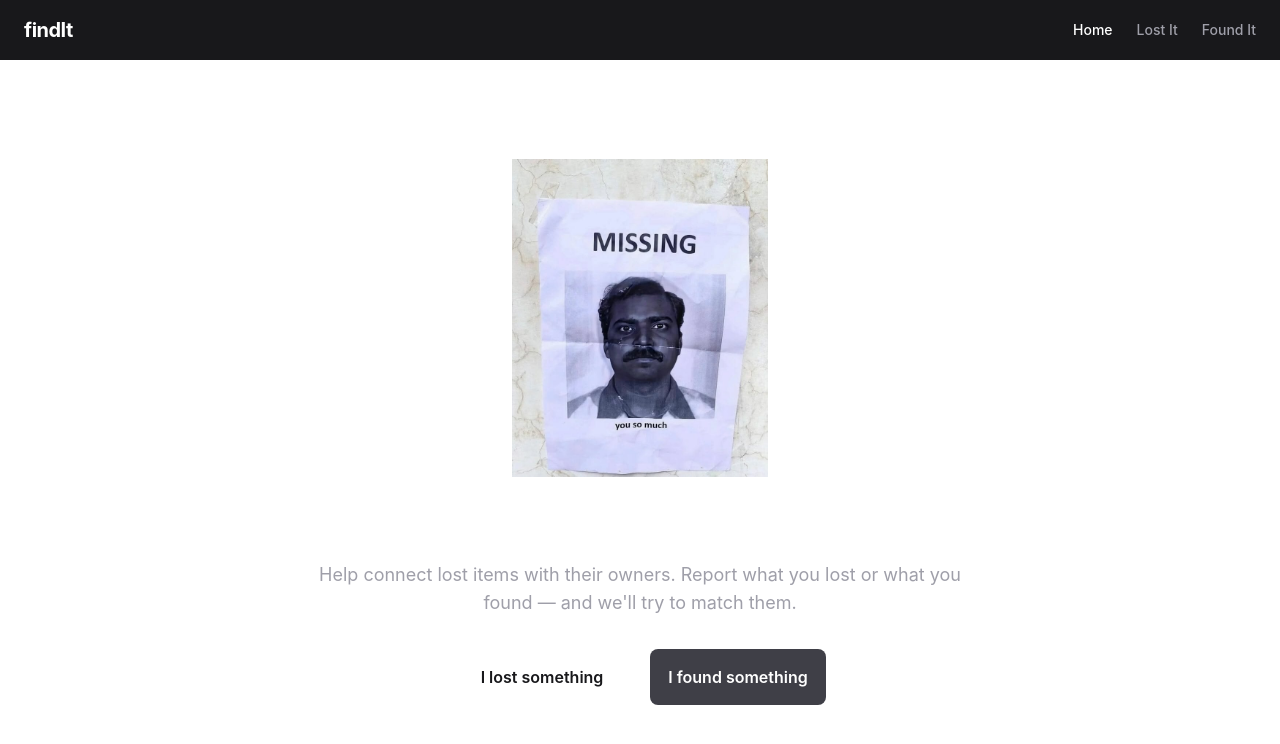
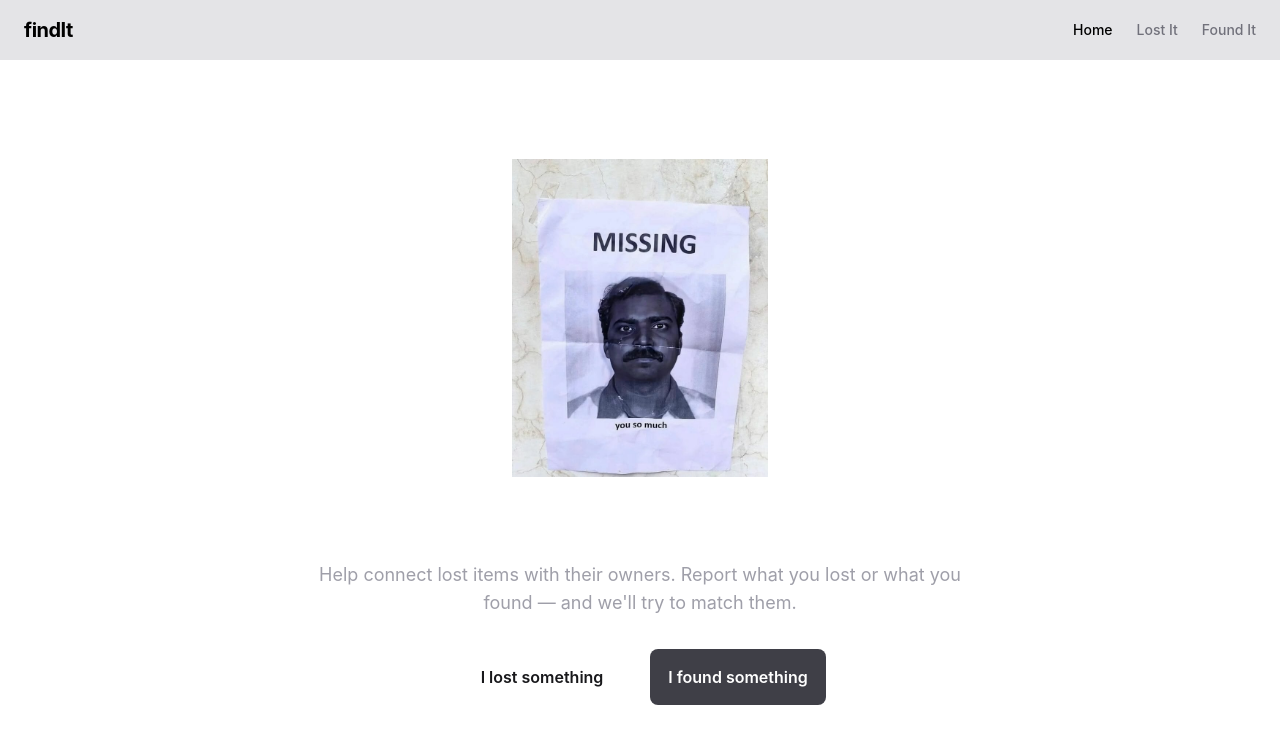
Before and after one commit to ankitsensei/findIt, a React (Vite) app in the folder client/: page / in a window 1280 px wide. Shown: the top 744 px of the page. Built offline with nearby package versions, Linux system fonts and the light colour scheme.

Commit message:
style: navbar

```diff
--- a/client/src/components/Navbar.jsx
+++ b/client/src/components/Navbar.jsx
@@ -4,12 +4,12 @@ import { NavLink } from "react-router";
 const Navbar = () => {
   const linkClass = ({ isActive }) =>
     `text-sm font-medium transition-colors ${
-      isActive ? "text-white" : "text-zinc-400 hover:text-white"
+      isActive ? "text-black" : "text-zinc-500 hover:text-black"
     }`;
 
   return (
-    <nav className="w-full flex items-center justify-between px-6 py-4 bg-zinc-900">
-      <NavLink to="/" className="text-xl font-bold text-white tracking-tight">
+    <nav className="w-full flex items-center justify-between px-6 py-4 bg-zinc-200">
+      <NavLink to="/" className="text-xl font-bold text-black tracking-tight">
         findIt
       </NavLink>
       <div className="flex items-center gap-6">
```
